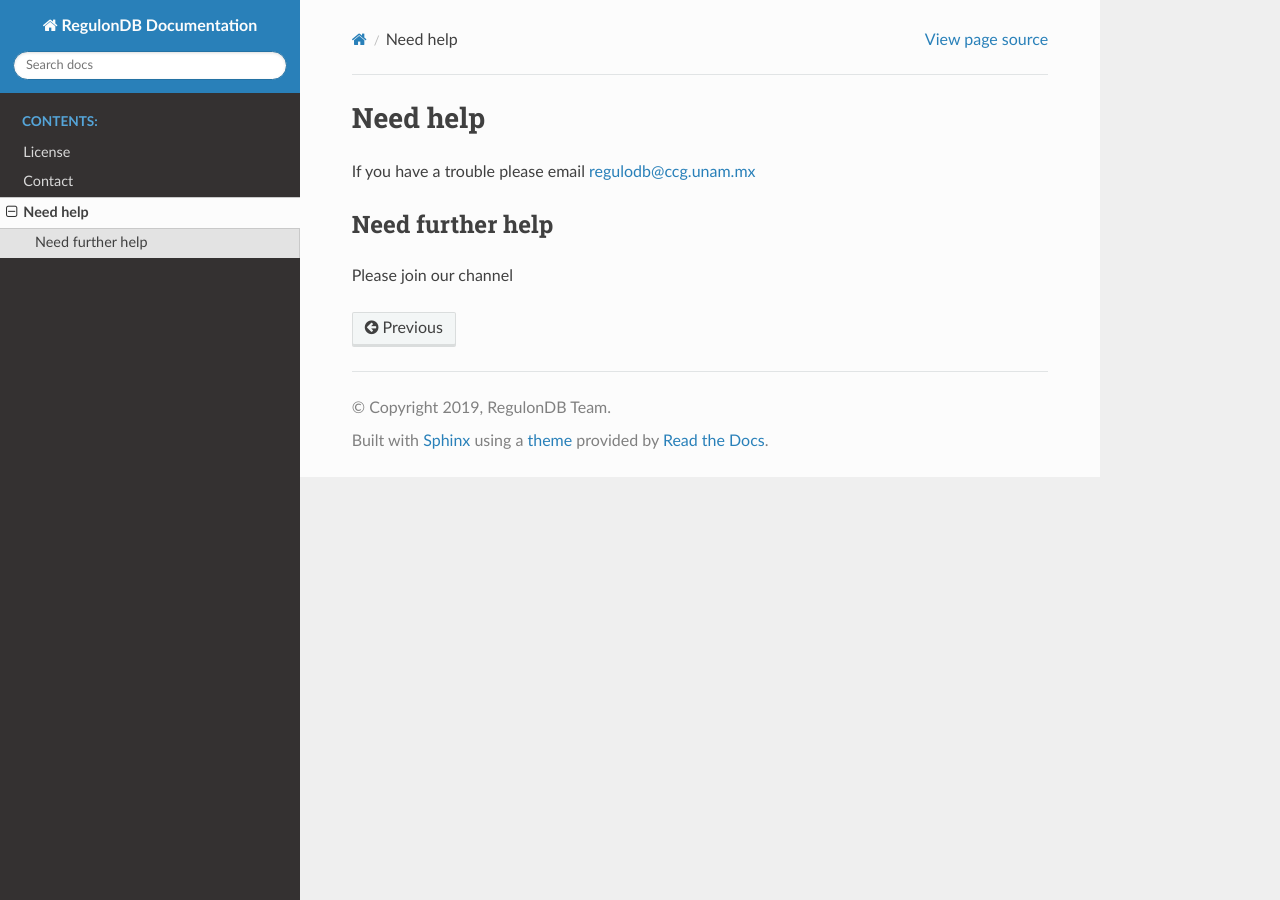
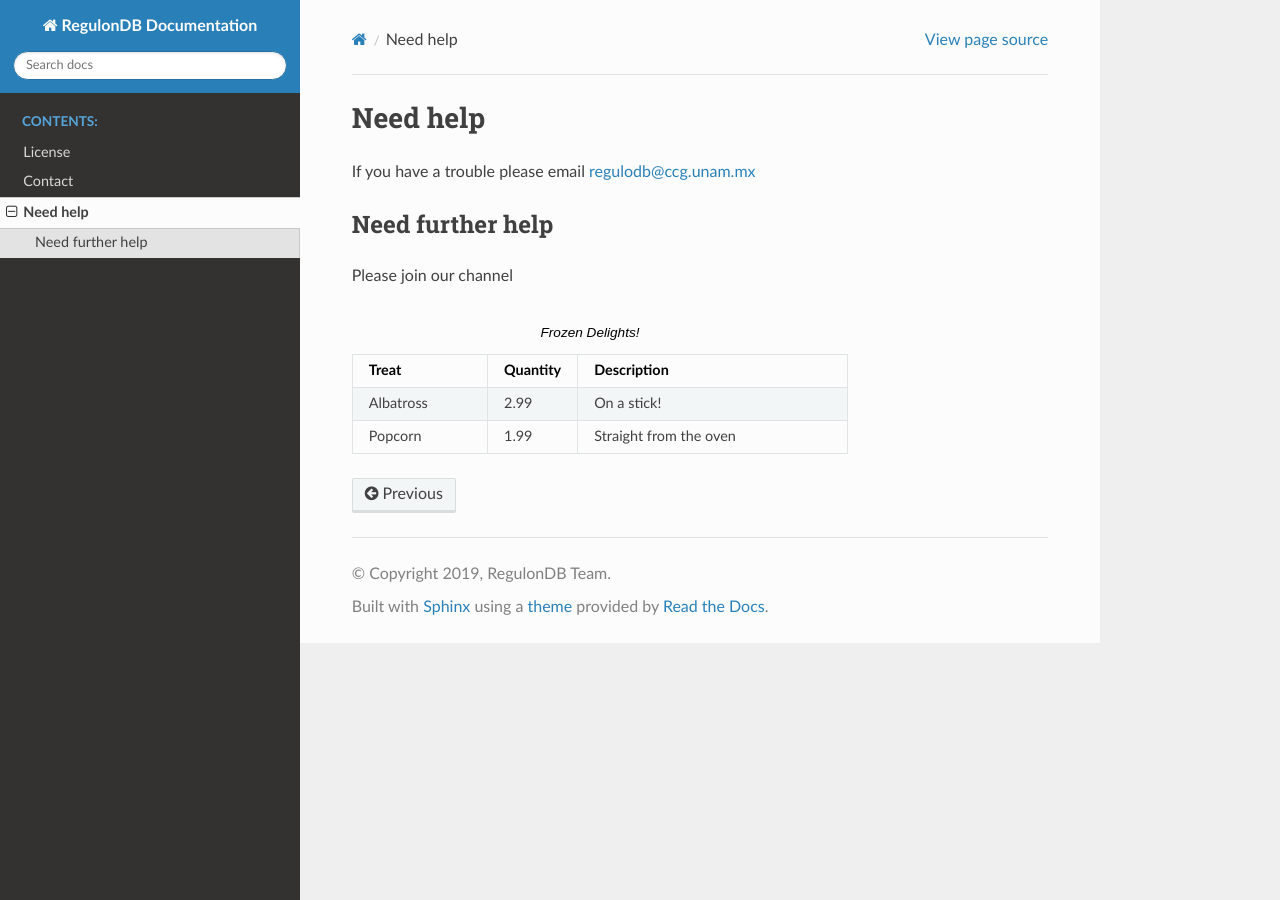
Before and after one commit to regulondb-unam/documentation, a Sphinx documentation site: the page built from docs/source/help.rst, in a window 1280 px wide. Built offline with Sphinx 7.4.7 and the Read the Docs theme 2.0.0, drawn with Linux system fonts in a browser that asks for light colours.

Commit message:
add a table

```diff
--- a/docs/source/help.rst
+++ b/docs/source/help.rst
@@ -6,3 +6,10 @@ Need further help
 ^^^^^^^^^^^^^^^^^
 
 Please join our channel
+
+.. csv-table:: Frozen Delights!
+   :header: "Treat", "Quantity", "Description"
+   :widths: 15, 10, 30
+
+   "Albatross", 2.99, "On a stick!"
+   "Popcorn", 1.99, "Straight from the oven"
```
Also changed, not shown: 1 other file.
